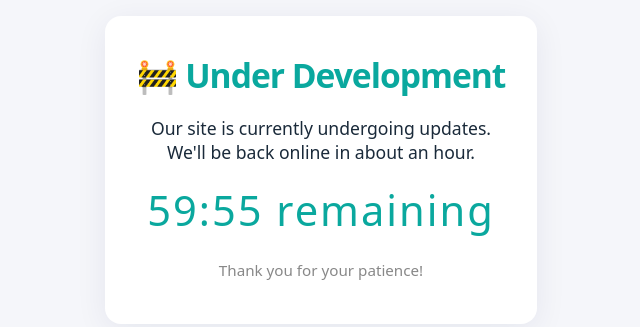
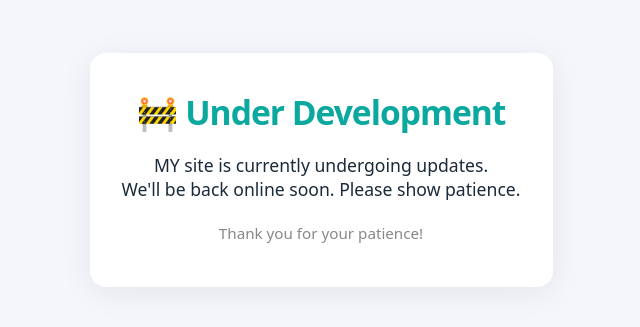
Before and after one commit to Brokencode1971/Biocompare-By-Rudra, a plain HTML site: page index.html in a window 1280 px wide. Shown: the part 230-557 px from the top of the page, without its empty margins (319-959 px from the left). Drawn offline with Linux system fonts and the light colour scheme.

Commit message:
Update index.html

```diff
--- a/index.html
+++ b/index.html
@@ -35,36 +35,14 @@
       font-size: 1.1rem;
       margin-bottom: 0.5em;
     }
-    .clock {
-      font-size: 2.6rem;
-      margin: 18px 0 0 0;
-      color: #0aa89e;
-      letter-spacing: 2px;
-    }
   </style>
 </head>
 <body>
   <div class="container">
     <h1>🚧 Under Development</h1>
-    <p>Our site is currently undergoing updates.<br>
-    We'll be back online in about an hour.</p>
-    <div class="clock" id="clock"></div>
+    <p>MY site is currently undergoing updates.<br>
+    We'll be back online soon. Please show patience.</p>
     <p style="color:#888;font-size:0.95em;margin-top:22px;">Thank you for your patience!</p>
   </div>
-  <script>
-    // Optional: Countdown clock for 1 hour
-    const clock = document.getElementById('clock');
-    const target = new Date(Date.now() + 60*60*1000); // 1 hour from now
-    function updateClock() {
-      const now = new Date();
-      let diff = Math.max(0, target - now);
-      const mins = Math.floor(diff / 60000);
-      const secs = Math.floor((diff % 60000) / 1000);
-      clock.textContent = `${mins.toString().padStart(2, '0')}:${secs.toString().padStart(2, '0')} remaining`;
-      if (diff > 0) setTimeout(updateClock, 1000);
-      else clock.textContent = "Back soon!";
-    }
-    updateClock();
-  </script>
 </body>
 </html>
```
